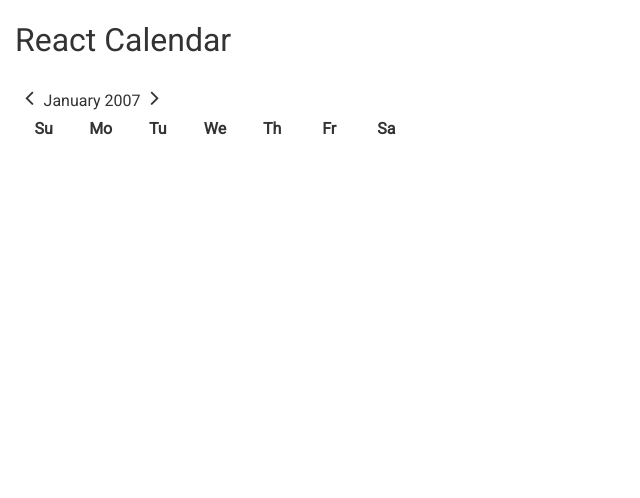
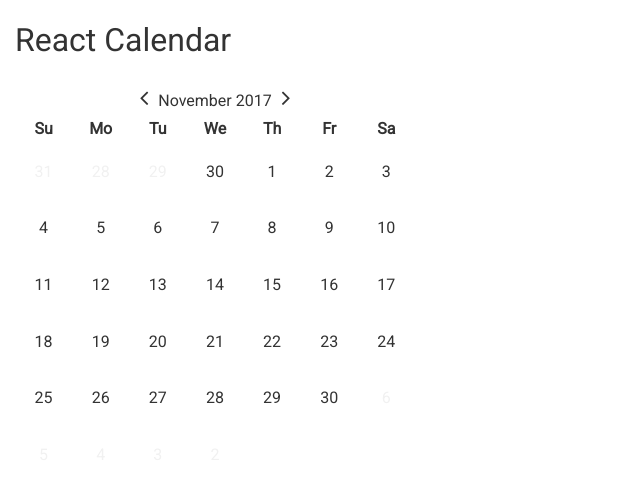
Before and after one commit to MoophHD/react-calendar, a React app: page / in a window 1280 px wide. Shown: the whole page, without its empty margins (0-640 px from the left). Built offline with nearby package versions, Linux system fonts and the light colour scheme; some packages are replaced by stand-ins of ours.

Commit message:
basic month

```diff
--- a/src/components/Day.js
+++ b/src/components/Day.js
@@ -1,16 +1,18 @@
 import React from 'react';
 import PropTypes from 'prop-types';
 
+import moment from 'moment';
+
 const Day = ({ date, appointment, fold }) => (
-    <div className={`day ${fold ? 'day--fold' : ''}`}>
+    <div className={`day ${fold ? 'day--fold' : ''} ${appointment ? 'day--appointment' : ''}`}>
         <span>
-            {date}
+            {moment(date).date()}
         </span>
     </div>
 )
 
+Day.PropTypes = {
+    date: PropTypes.string
+}
 
-Day.PropTypes = {
-    date: PropTypes.number
-}
 export default Day;
--- a/src/components/NamedWeek.js
+++ b/src/components/NamedWeek.js
@@ -1,13 +1,19 @@
 import React from 'react';
+import PropTypes from 'prop-types';
+import moment from 'moment';
 
-const week = ['Su', 'Mo', 'Tu', 'We', 'Th', 'Fr', 'Sa']
-
-const NamedWeek = () => (
+const NamedWeek = ({weekFormat}) => (
     <div className="week">
-        {week.map((day) => {
-            return(<div className="day day--named">{day}</div>)
+        {weekFormat.map((num) => {
+            return(<div
+                    key={`_namedWeekDayN${num}`}
+                    className="day day--named">{moment().weekday(num).format('dd')}</div>)
         })}
     </div>
 )
 
+NamedWeek.PropTypes = {
+    weekFormat: PropTypes.array
+}
+
 export default NamedWeek;
--- a/src/components/Slider/Arrow.js
+++ b/src/components/Slider/Arrow.js
@@ -11,7 +11,8 @@ const Container = styled.button`
 `
 
 const Arrow = ({ type, onClick}) => (
-    <Container onClick={onClick}>
+    <Container
+        onClick={onClick}>
         <i className={`fa fa-angle-${type}`}></i>
     </Container>
 )
--- a/src/components/Slider/index.js
+++ b/src/components/Slider/index.js
@@ -15,17 +15,21 @@ class Slider extends Component {
         month = moment(month, 'MM').format('MMMM');
 
         return(
-            <div>
-                <Arrow type="left" onClick={switchMonthPrevious}/>
-                <span>{month}</span> <span>{year}</span>
-                <Arrow type="right" onClick={switchMonthNext}/>
+            <div style={{textAlign: 'center'}}>
+                <span>
+                    <Arrow type="left" onClick={switchMonthPrevious}/>
+                    <div  style={{display:'inline-block'}}>
+                        <span>{month}</span> <span>{year}</span>
+                    </div>
+                    <Arrow type="right" onClick={switchMonthNext}/>
+                </span>
             </div>
         )
     }
 }
 
 function mapStateToProps(state) {
-    const current = state.current;
+    const current = state.page.current;
     return {
         month: current.month,
         year: current.year
--- a/src/containers/App.js
+++ b/src/containers/App.js
@@ -16,11 +16,11 @@ class App extends Component {
   }
 }
 
-function mapStateToProps(state) {
-  return {
-    score: state.score
-  }
-}
+// function mapStateToProps(state) {
+//   return {
+//     score: state.score
+//   }
+// }
 
 // function mapDispatchToProps(dispatch) {
 //   return {
@@ -30,4 +30,4 @@ function mapStateToProps(state) {
 // }
 
 
-export default connect(mapStateToProps, null)(App);
+export default connect(null, null)(App);
--- a/src/containers/Calendar.js
+++ b/src/containers/Calendar.js
@@ -1,16 +1,30 @@
 import React, { Component } from 'react';
+import { connect } from 'react-redux';
+
 import Slider from '../components/Slider'
 import NamedWeek from '../components/NamedWeek'
 import Month from './Month'
 
-export default class Calendar extends Component {
+class Calendar extends Component {
     render() {
+        const { weekFormat } = this.props;
         return(
             <div className="calendar">
                 <Slider />
-                <NamedWeek />
-                <Month />
+                <NamedWeek
+                    weekFormat={weekFormat}/>
+                <Month
+                    weekFormat={weekFormat}/>
             </div>
         )
     }
 }
+
+function mapStateToProps(state) {
+  return {
+    weekFormat: state.settings.week
+  }
+}
+
+
+export default connect(mapStateToProps, null)(Calendar);
--- a/src/containers/Month.js
+++ b/src/containers/Month.js
@@ -1,19 +1,132 @@
 import React, { Component } from 'react';
-// import PropTypes from 'prop-types';
+import { connect } from 'react-redux';
+import PropTypes from 'prop-types';
+import moment from 'moment';
+
+import Day from '../components/Day'
+
+const cells = 7 * 6; // 7 days per each of 6 rows
 
 class Month extends Component {
+    constructor(props) {
+        super(props);
+
+        this.state = {
+            foldTop: [],
+            middle: [],
+            foldBottom: []
+        }
+    }
+
+    setDays(dt, weekFormat) {
+        function shift(target) { // 0..30  >> 1..31
+            target.pop();
+            target.push(target[target.length-1] + 1);
+        }
+
+        dt = moment(dt);
+        let mid = Array.from(Array(dt.daysInMonth()).keys());
+
+        let fstDayNum = parseInt(dt.startOf('month').format('d')) + 1; // 0..6 >> 1..7
+        let fstDayOrder = weekFormat.indexOf(fstDayNum) + 1;
+        console.log(fstDayNum)
+        console.log(fstDayOrder);
+
+        let lstDayNum = parseInt(dt.endOf('month').format('d')) + 1;
+        let lstDayOrder = weekFormat.indexOf(lstDayNum) + 1;
+        // console.log(lstDayNum)
+        // console.log(lstDayOrder)
+
+        // |                                          |
+        let fTopInit = Array.from(Array(dt.clone().subtract(1, 'M').daysInMonth()).keys());
+        shift(fTopInit);
+        let fTop = fTopInit.slice(fTopInit.length - lstDayOrder);
+
+                                    // |                                     |
+        let fBotInit = Array.from(Array(dt.clone().add(1, 'M').daysInMonth()).keys());
+        shift(fBotInit);
+        let fBot = fBotInit.slice(lstDayOrder, 7);
+
+        if ((mid.length + fTop.length + fBot.length) < cells ) {
+            if (fTop.length > fBot.length) { //then add a week to bottom
+                fBot = [fBotInit.slice(8, 14), ...fBot];
+            } else {
+                fTop = [...fTop, fTopInit.slice(-fTop.length, -fTop.length-7)];
+            }
+        }
+
+        shift(mid);
+
+        fTop.sort((a, b) => a - b);
+        mid.sort((a, b) => a - b);
+        fBot.sort((a, b) => b - a);
+
+        this.setState(() => {return{
+            foldTop: fTop,
+            middle: mid,
+            foldBottom: fBot
+        }})
+    }
+
+    componentWillReceiveProps(nextProps) {
+        this.setDays(nextProps.dt, nextProps.weekFormat);
+    }
+
+    componentDidMount() {
+        this.setDays(this.props.dt, this.props.weekFormat);
+    }
+
     render() {
+        const { foldTop, middle, foldBottom } = this.state;
+        let { dt } = this.props;
+
+        dt = moment(dt);
+
+        let loopDt = dt.clone().subtract(1, 'M').format();
+
+        let fTop = foldTop.map( day => {
+            return (<Day
+                        key={`_fTop${day}`}
+                        date={moment(loopDt).date(day).format()}
+                        fold={true}/>)
+        })
+
+        loopDt = dt.clone();
+        let mid = middle.map( day => {
+            return (<Day
+                        key={`_middle${day}`}
+                        date={loopDt.date(day).format()}
+                        fold={false}/>)
+        })
+
+        loopDt = dt.clone().add(1, 'M').format();
+
+        let fBot = foldBottom.map( day => {
+            return (<Day
+                        key={`_fBot${day}`}
+                        date={moment(loopDt).date(day).format()}
+                        fold={true}/>)
+        })
         return(
             <div className="month">
-
-
+                {fTop}
+                {mid}
+                {fBot}
             </div>
         )
     }
 }
 
-// Month.PropTypes = {
+function mapStateToProps(state) {
+    const current = state.page.current;
+    return {
+      dt: current.dt
+    }
+  }
 
-// }
+Month.PropTypes = {
+    weekFormat: PropTypes.array,
+    dt: PropTypes.dt
+}
 
-export default Month;
+export default connect(mapStateToProps, null)(Month);
--- a/src/reducers/index.js
+++ b/src/reducers/index.js
@@ -1,45 +1,8 @@
-import {
-    SWITCH_MONTH_NEXT,
-    SWITCH_MONTH_PREVIOUS
-} from '../constants/calendar'
+import { combineReducers } from 'redux'
+import page from './page'
+import settings from './settings'
 
-let initialState = {
-    dayIds: {},
-    dayById: {},
-    current: {
-        day: 1,
-        month: 1,
-        year: 2007
-    }
-};
-
-let month;
-
-export default function index(state=initialState, action) {
-    switch (action.type) {
-        case (SWITCH_MONTH_NEXT): {
-            month = state.current.month;
-            month++;
-            return {...state,
-                    current: {
-                        ...state.current,
-                        month: month%12,
-                        year: month > 12 ? state.current.year + 1 : state.current.year
-                    }
-                }
-        }
-        case (SWITCH_MONTH_PREVIOUS): {
-            month = state.current.month;
-            month--;
-            return {...state,
-                    current: {
-                        ...state.current,
-                        month: month < 1 ? 12 : month,
-                        year: month < 1 ? state.current.year - 1 : state.current.year
-                    }
-                }
-        }
-        default:
-            return state
-    }
-}
+export default combineReducers({
+  page,
+  settings
+})
--- /dev/null
+++ b/src/reducers/page.js
@@ -0,0 +1,70 @@
+import moment from 'moment';
+
+import {
+    SWITCH_MONTH_NEXT,
+    SWITCH_MONTH_PREVIOUS
+} from '../constants/calendar'
+
+let now = moment();
+
+let initialState = {
+    dayIds: {},
+    dayById: {},
+    current: {
+        day: now.day(),
+        month: now.month(),
+        year: now.year(),
+        dt: now.format()
+    }
+};
+
+let month, year, dt;
+
+export default function page(state=initialState, action) {
+    switch (action.type) {
+        case (SWITCH_MONTH_NEXT): {
+            month = state.current.month;
+            year = state.current.year;
+            dt = state.current.dt;
+
+            month++;
+            month = month > 12 ? 1 : month;
+
+            year = month > 12 ? year + 1 : year;
+
+            dt = moment(dt).month(month).year(year).format();
+
+            return {...state,
+                    current: {
+                        ...state.current,
+                        month: month,
+                        year: year,
+                        dt: dt
+                    }
+                }
+        }
+        case (SWITCH_MONTH_PREVIOUS): {
+            month = state.current.month;
+            year = state.current.year;
+            dt = state.current.dt
+
+            month--;
+            month = month < 1 ? 12 : month;
+
+            year = month < 1 ? year - 1 : year;
+
+            dt = moment(dt).month(month).year(year).format();
+
+            return {...state,
+                    current: {
+                        ...state.current,
+                        month: month,
+                        year: year,
+                        dt: dt
+                    }
+                }
+        }
+        default:
+            return state
+    }
+}
--- /dev/null
+++ b/src/reducers/settings.js
@@ -0,0 +1,12 @@
+let initialState = {
+    language: 'EN',
+    week: [7, 1, 2, 3, 4, 5, 6]
+}
+
+export default function settings(state=initialState, action) {
+    switch (action.type) {
+        default: {
+            return state;
+        }
+    }
+}
--- a/src/styles/app.scss
+++ b/src/styles/app.scss
@@ -21,14 +21,22 @@ body {
 }
 
 .day {
+    position: relative;
     text-align: center;
     padding: 2.5px;
     background-color: $white;
-    transition: background-color 0.3s ease-in;
+    transition: background-color 0.075s ease-in;
     &:hover {
         background-color: $crimson;
         color: $white;
     }
+}
+
+.day span {
+    position: absolute;
+    top: 50%;
+    left: 50%;
+    transform: translate(-50%, -50%);
 }
 
 .day--named {
@@ -54,6 +62,8 @@ body {
 }
 
 .month {
+    height: 340px;
     display: grid;
     grid-template-rows: repeat(6, 16.666%);
+    grid-template-columns: repeat(7, 14.285%);
 }
```
